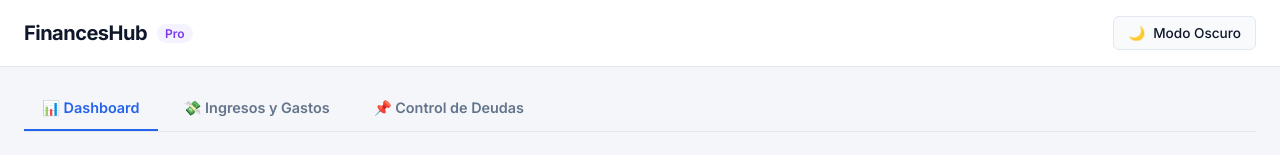
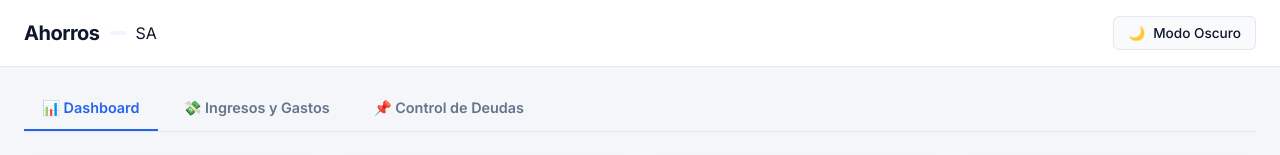
Before and after one commit to Saomoff21/Ahorros, a plain HTML site: page index.html in a window 1280 px wide. Shown: the top 155 px of the page. Drawn offline with Linux system fonts and the light colour scheme.

Commit message:
index2.html

```diff
--- a/index.html
+++ b/index.html
@@ -14,8 +14,8 @@
   <header class="app-header">
     <div class="header-container">
       <div class="brand">
-        <h1>FinancesHub</h1>
-        <span class="badge">Pro</span>
+        <h1>Ahorros</h1>
+        <span class="badge"></span>SA</span>
       </div>
       <button id="theme-toggle" class="btn-theme" title="Cambiar tema">
         <span id="theme-icon">🌙</span> <span id="theme-text">Modo Oscuro</span>
```
